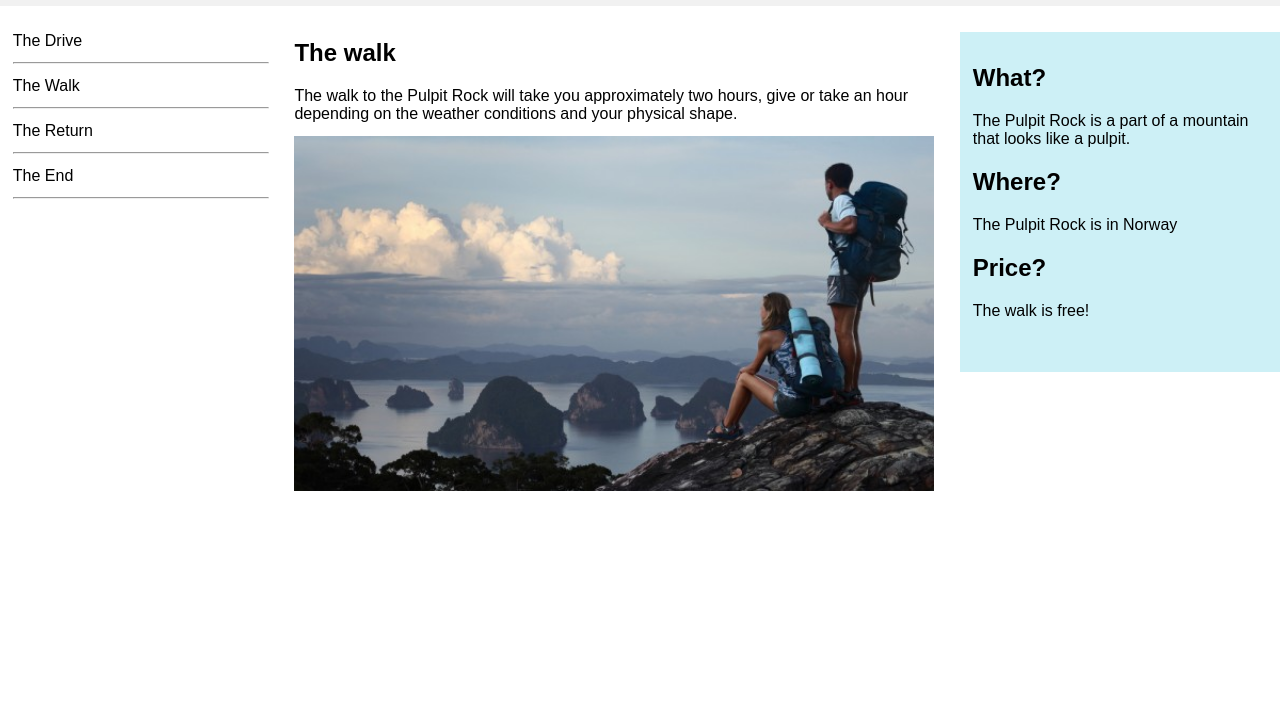
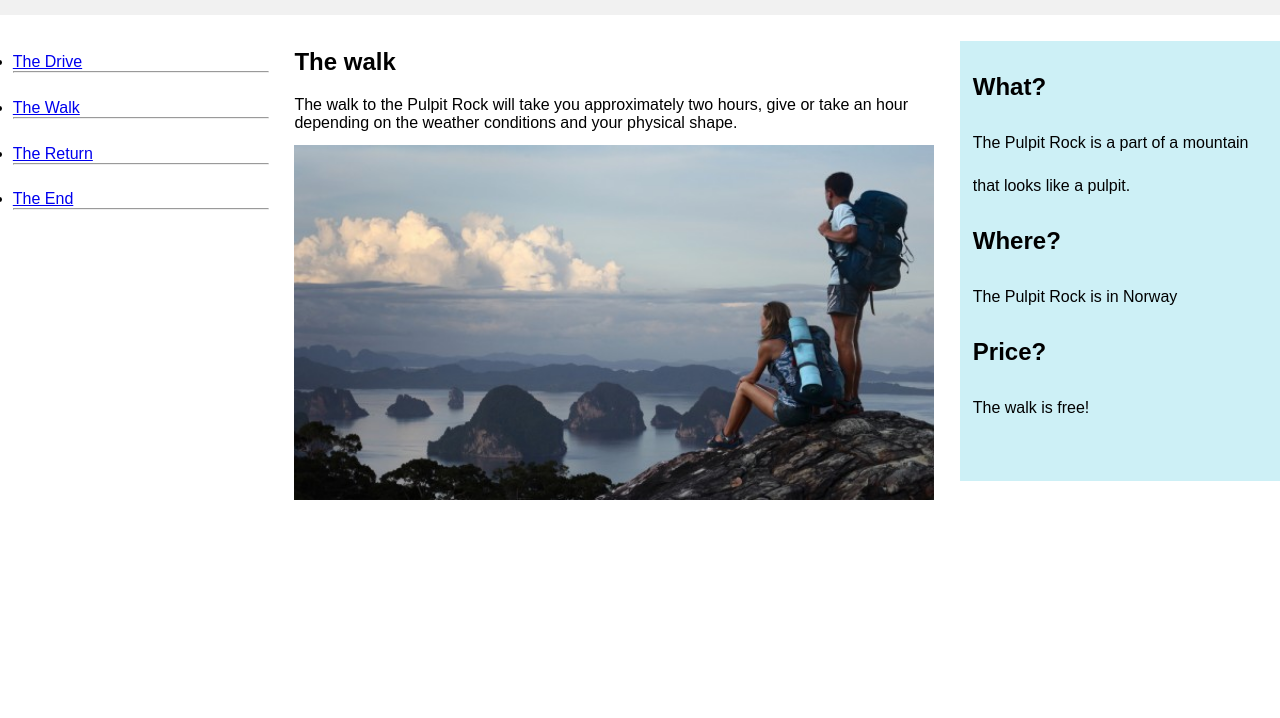
Before and after one commit to ElenaBazik/DZ_8, a plain HTML site: page задание_2/index.html in a window 1280 px wide. Shown: the part 82-800 px from the top of the page. Drawn offline with Linux system fonts and the light colour scheme.

Commit message:
corrected

```diff
--- a/задание_1/styles.css/style.css
+++ b/задание_1/styles.css/style.css
@@ -1,30 +1,33 @@
-*{
+* {
 	margin:0;
 	padding:0;
 	}
-body{
+body {
 	width:100%;
 	font-family: Arial, sans-serif;
 	}
-.wrapper{
+.wrapper {
 	padding:10px;
 	}
-header{
-
+header {
 	background:#FF9800;
+	padding:20px 20px;
 	}
-.logo{
+/*.logo{
 	padding:30px;
-	}
-h1{
+	}*/
+p {
+	margin-top:25px;
+}
+h1 {
 	margin:0 0 20px 0;
 	}
-.text{
+.text {
 		width:32%;
 		float:left;
 		padding:20px 0 0 10px;
 	}
-img{
+img {
 	width:49%;
 	float:left;
 	margin:0 0 15px 0;
@@ -33,8 +36,8 @@ img:nth-of-type(1){
 	margin:0 6px 15px 0;
 	}
 
-@media all and (max-width: 960px){
-	.text,img{
+@media all and (max-width: 960px) {
+	.text,img {
 		width:100%;
 		float:none;
 		padding:10px 0;
--- a/задание_2/index.html
+++ b/задание_2/index.html
@@ -9,26 +9,28 @@
 <body>
 <div class="wrapper">
 	<header>
-		<h2>The Pulpit Rock</h2>
+		<h1>The Pulpit Rock</h1>
 	</header>
+	<aside>
+	<ul>
+		<li><a href="#">The Drive</a><hr></li>
+		<li><a href="#">The Walk</a><hr></li>
+		<li><a href="#">The Return</a><hr></li>
+		<li><a href="#">The End</a><hr></li>
+	</ul>
+	</aside>
 	<main>
-		<p>The Drive</p><hr>
-		<p>The Walk</p><hr>
-		<p>The Return</p><hr>
-		<p>The End</p><hr>
+		<h2>The walk</h2><p> The walk to the Pulpit Rock will take you approximately two hours, give or take an hour depending on the weather conditions and your physical shape.</p>
+		<img src="images/mochialo.jpg" alt="туризм">
 	</main>
-	<aside>
-		<h1>The walk</h1><p> The walk to the Pulpit Rock will take you approximately two hours, give or take an hour depending on the weather conditions and your physical shape.</p>
-		<img src="images/mochialo.jpg" alt="туризм">
+	<aside class="left">
+		<h2>What?</h2>
+		<p>The Pulpit Rock is a part of a mountain that looks like a pulpit.</p>
+		<h2>Where?</h2>
+		<p>The Pulpit Rock is in Norway</p>
+		<h2>Price?</h2>
+		<p>The walk is free!</p>
 	</aside>
-	<section>
-		<h1>What?</h1>
-		<p>The Pulpit Rock is a part of a mountain that looks like a pulpit.</p>
-		<h1>Where?</h1>
-		<p>The Pulpit Rock is in Norway</p>
-		<h1>Price?</h1>
-		<p>The walk is free!</p>
-	</section>
 </div>
 </body>
 </html>
--- a/задание_2/styles.css/style.css
+++ b/задание_2/styles.css/style.css
@@ -1,36 +1,39 @@
-*{
+* {
 	margin:0;
 	padding:0;
 	}
-body{
+body {
 	width:100%;
 	font-family: Arial, sans-serif;
 	}
-header{
+header {
 	padding:30px;
 	background:#F1F1F1;
 	}
-h1{
+h2 {
 	margin:20px 0 20px 0;
 	}
-main>p{
+aside>p {
 	line-height:43px;
 	}
-main{
+aside {
 	width:20%;
     float:left;
     margin:1% 1%;
 	}
-img{
+li {
+    margin-top: 10%;
+}
+img {
 	width:100%;
 	margin:2% 0;
 	}
-aside{
+main {
 	width:50%;
     float:left;
     margin:1% 1%;
 	}
-section{
+.left {
 	background:#CDF0F6;
 	width:22%;
     float:left;
@@ -38,8 +41,8 @@ section{
     margin:2% 0 1% 1%;
 	}
 @media all and (max-width:600px){
-	main, aside, section{
-		width:100%;
+	main, aside {
+		width:96%;
 		float:none;
 		padding:1% 1% 1% 1%;
 	}
```
Also changed, not shown: задание_1/index.html (+7 -9 lines).
